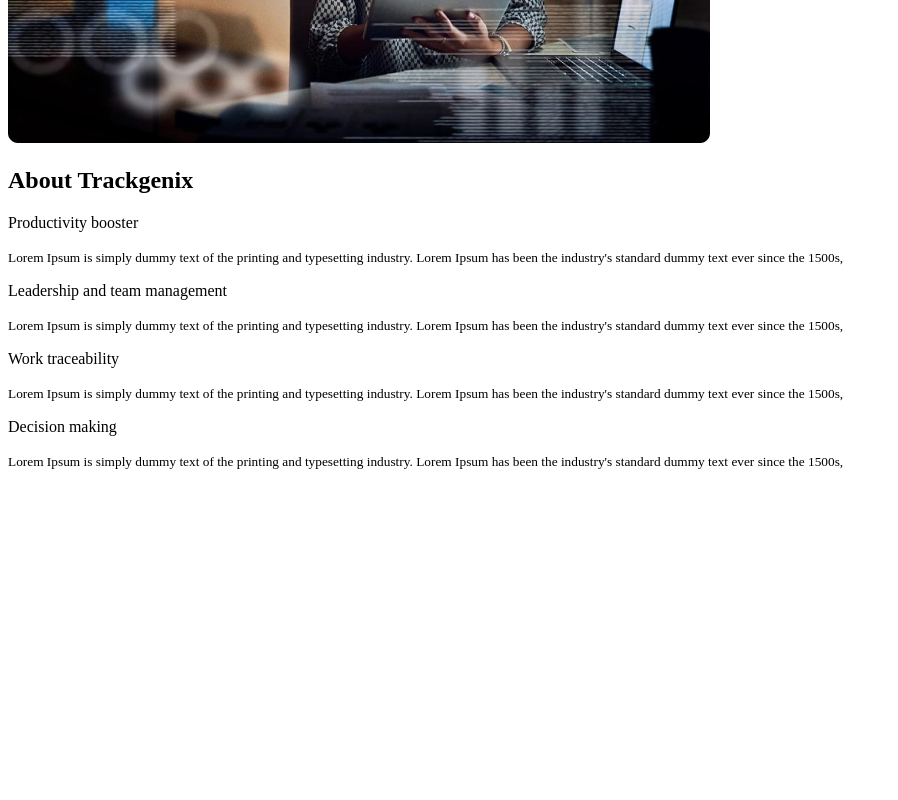
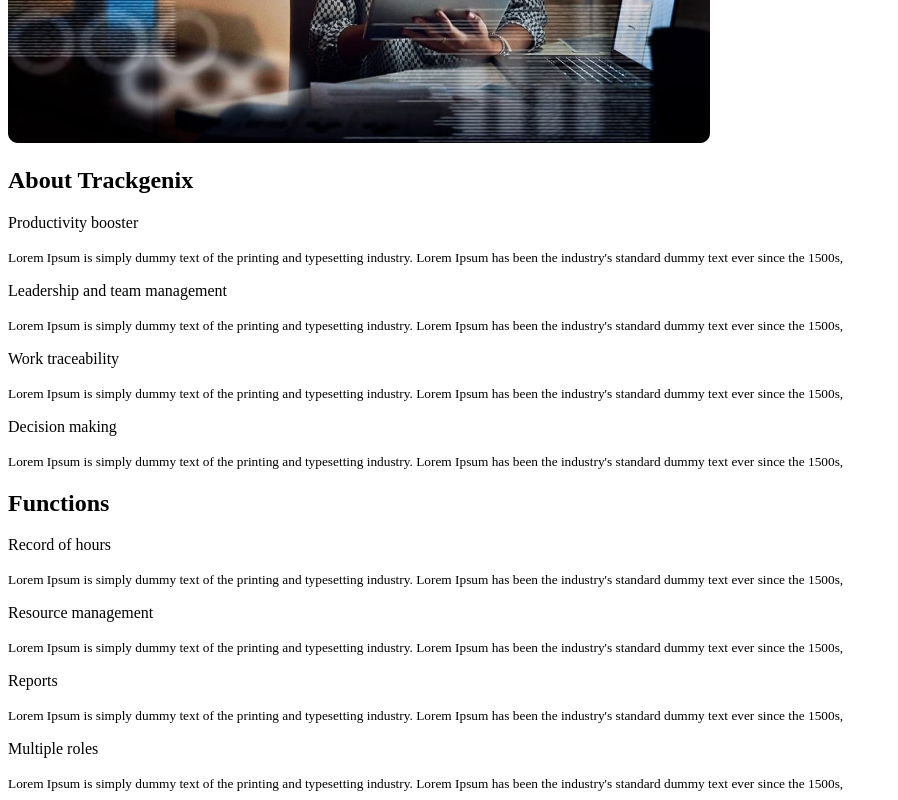
Before and after one commit to gonzaloperrone/BaSP-A2022-Etapa-1, a plain HTML site: page Semana-01/index.html in a window 1280 px wide. Shown: the part 692-1492 px from the top of the page, without its empty margins (0-898 px from the left). Before the commit the page ends 1170 px from the top, so only its background shows below. Drawn offline with Linux system fonts and the light colour scheme.

Commit message:
BaSP-W01: add functions section

```diff
--- a/Semana-01/index.html
+++ b/Semana-01/index.html
@@ -88,7 +88,38 @@
         standard dummy text ever since the 1500s,
       </small>
     </article>
+  </section>
 
+  <section>
+    <h2>Functions</h2>
+    <article>
+      <p>Record of hours</p>
+      <small>Lorem Ipsum is simply dummy text of the printing and
+        typesetting industry. Lorem Ipsum has been the industry's
+        standard dummy text ever since the 1500s,
+      </small>
+    </article>
+    <article>
+      <p>Resource management</p>
+      <small>Lorem Ipsum is simply dummy text of the printing and
+        typesetting industry. Lorem Ipsum has been the industry's
+        standard dummy text ever since the 1500s,
+      </small>
+    </article>
+    <article>
+      <p>Reports</p>
+      <small>Lorem Ipsum is simply dummy text of the printing and
+        typesetting industry. Lorem Ipsum has been the industry's
+        standard dummy text ever since the 1500s,
+      </small>
+    </article>
+    <article>
+      <p>Multiple roles</p>
+      <small>Lorem Ipsum is simply dummy text of the printing and
+        typesetting industry. Lorem Ipsum has been the industry's
+        standard dummy text ever since the 1500s,
+      </small>
+    </article>
   </section>
 
 </body>
```
